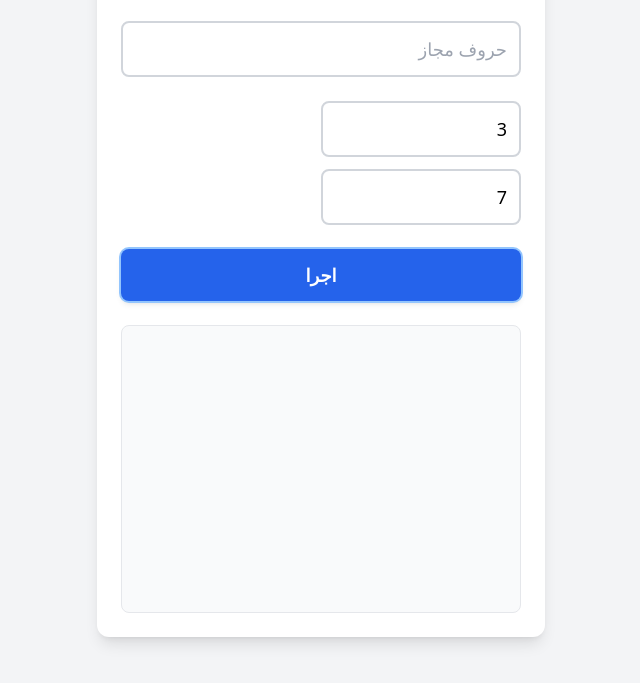
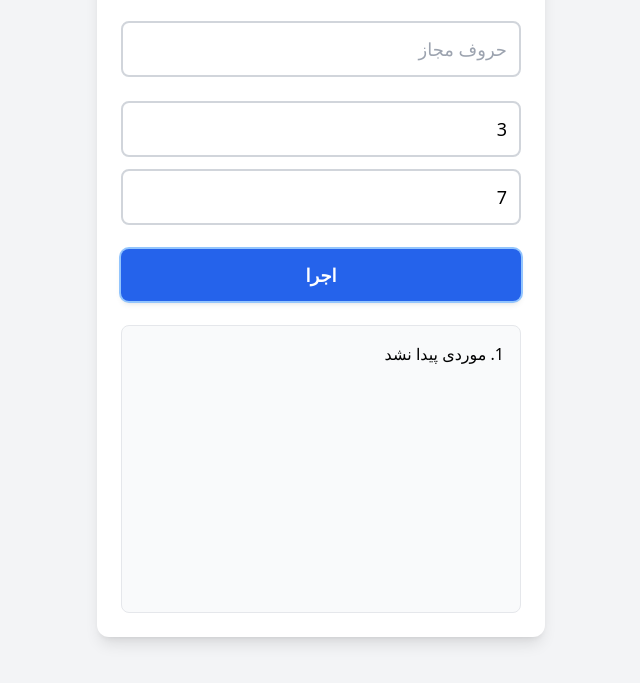
Before and after one commit to amirza-answers/amirza-answers.github.io, a plain HTML site: page index.html in a window 1280 px wide. Both pictures are taken after a click on the button "اجرا". Shown: the part 75-758 px from the top of the page, without its empty margins (319-959 px from the left). Drawn offline with Linux system fonts and the light colour scheme.

Commit message:
Refactor input handling and update focus styles in index.html

```diff
--- a/index.html
+++ b/index.html
@@ -21,14 +21,14 @@
              transition" />
 
     <div class="flex flex-wrap gap-3">
-      <input id="min" type="number" value="3" placeholder="حداقل" class="w-full sm:w-1/2 p-3 border-2 border-gray-300 rounded-lg text-lg
-               bg-white placeholder-gray-400
-               focus:outline-none focus:border-green-500 focus:ring-2 focus:ring-green-200
-               transition" />
-      <input id="max" type="number" value="7" placeholder="حداکثر" class="w-full sm:w-1/2 p-3 border-2 border-gray-300 rounded-lg text-lg
-               bg-white placeholder-gray-400
-               focus:outline-none focus:border-green-500 focus:ring-2 focus:ring-green-200
-               transition" />
+      <input id="min" type="number" value="3" placeholder="حداقل" class="w-full p-3 border-2 border-gray-300 rounded-lg text-lg
+      bg-white placeholder-gray-400
+      focus:outline-none focus:border-blue-500 focus:ring-2 focus:ring-blue-200
+      transition" />
+      <input id="max" type="number" value="7" placeholder="حداکثر" class="w-full p-3 border-2 border-gray-300 rounded-lg text-lg
+      bg-white placeholder-gray-400
+      focus:outline-none focus:border-blue-500 focus:ring-2 focus:ring-blue-200
+      transition" />
     </div>
 
     <button onclick="filter()" class="w-full py-3 rounded-lg text-lg font-semibold
@@ -62,15 +62,15 @@
     }
 
     function filter() {
-      const a = normalize(allowed.value.trim());
-      const min = +min.value;
-      const max = +max.value;
+      const a = normalize(document.getElementById('allowed').value.trim());
+      const minVal = +document.getElementById('min').value;
+      const maxVal = +document.getElementById('max').value;
       const cnt = {};
       const res = [];
       for (const c of a) cnt[c] = (cnt[c] || 0) + 1;
       for (const w0 of words) {
         const w = normalize(w0);
-        if (w.length < min || w.length > max) continue;
+        if (w.length < minVal || w.length > maxVal) continue;
         let ok = true;
         const used = {};
         for (const c of w) {
@@ -79,7 +79,7 @@
         }
         if (ok) res.push(w);
       }
-      out.innerHTML = res.length
+      document.getElementById('out').innerHTML = res.length
         ? res.map(w => `<li>${w}</li>`).join('')
         : '<li>موردی پیدا نشد</li>';
     }
```
